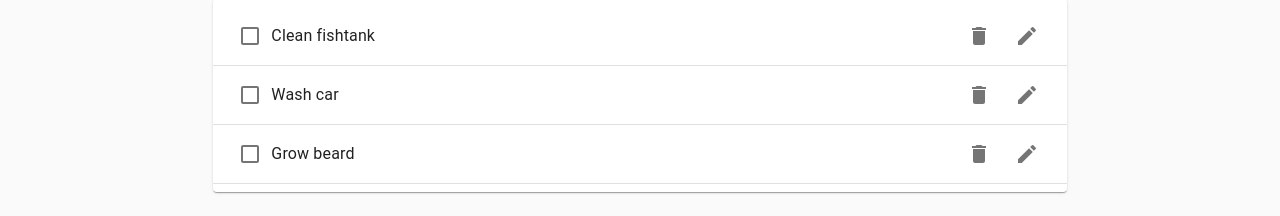
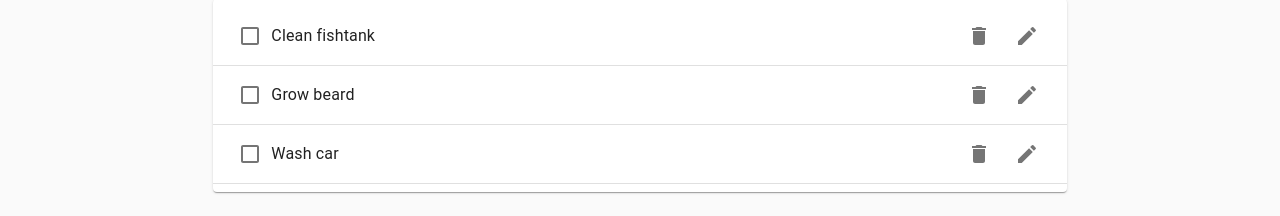
Before and after one commit to tpsnugget/REACT-Section-33-Hooks-Project, a React (Create React App) app in the folder todo-app/: page / in a window 1280 px wide. Shown: the part 185-401 px from the top of the page. Built offline with nearby package versions, Linux system fonts and the light colour scheme; the HTML template or start-up script is replaced by a standard one.

Commit message:
C5:33:255 complete.

```diff
--- a/todo-app/package.json
+++ b/todo-app/package.json
@@ -7,7 +7,8 @@
     "@material-ui/icons": "^4.5.1",
     "react": "^16.12.0",
     "react-dom": "^16.12.0",
-    "react-scripts": "3.2.0"
+    "react-scripts": "3.2.0",
+    "uuid": "^3.3.3"
   },
   "scripts": {
     "start": "react-scripts start",
--- a/todo-app/src/Todo.js
+++ b/todo-app/src/Todo.js
@@ -7,18 +7,22 @@ import DeleteIcon from "@material-ui/icons/Delete"
 import EditIcon from "@material-ui/icons/Edit"
 import ListItemSecondaryAction from "@material-ui/core/ListItemSecondaryAction"
 
-function Todo({ task, completed }) {
+function Todo({ task, completed, id, removeTodo, toggleTodo }) {
    return (
       <ListItem>
          <Checkbox
             tabIndex={-1}
             checked={completed}
+            onClick={() => toggleTodo(id)}
          />
          <ListItemText style={{textDecoration: completed ? "line-through" : "none"}}>
             {task}
          </ListItemText>
          <ListItemSecondaryAction>
-            <IconButton aria-label="Delete">
+            <IconButton
+               aria-label="Delete"
+               onClick={() => removeTodo(id)}
+            >
                <DeleteIcon />
             </IconButton>
             <IconButton aria-label="Edit">
--- a/todo-app/src/TodoApp.js
+++ b/todo-app/src/TodoApp.js
@@ -6,18 +6,32 @@ import Toolbar from "@material-ui/core/Toolbar"
 import Grid from "@material-ui/core/Grid"
 import TodoList from "./TodoList"
 import TodoForm from "./TodoForm"
+import uuid from "uuid/v4"
 
 function TodoApp() {
 
    const initialTodos = [
-      { id: 1, task: "Clean fishtank", completed: false },
-      { id: 2, task: "Wash car", completed: false },
-      { id: 3, task: "Grow beard", completed: false }
+      { id: uuid(), task: "Clean fishtank", completed: false },
+      { id: uuid(), task: "Grow beard", completed: false },
+      { id: uuid(), task: "Wash car", completed: false }
    ]
 
    const [todos, setTodos] = useState(initialTodos)
+
    const addTodo = newTodoText => {
-      setTodos([...todos, { id: 4, task: newTodoText, completed: false }])
+      setTodos([...todos, { id: uuid(), task: newTodoText, completed: false }])
+   }
+
+   const removeTodo = todoId => {
+      const updatedTodos = todos.filter(todo => todo.id !== todoId)
+      setTodos(updatedTodos)
+   }
+
+   const toggleTodo = todoId => {
+      const updatedTodos = todos.map(todo =>
+         todo.id === todoId ? {...todo, completed: !todo.completed} : todo
+         )
+         setTodos(updatedTodos)
    }
 
    return (
@@ -45,7 +59,11 @@ function TodoApp() {
          <Grid container justify="center" style={{marginTop: "1rem"}}>
             <Grid item xs={11} md={8} ls={4}>
                <TodoForm addTodo={addTodo} />
-               <TodoList todos={todos} />
+               <TodoList
+                  todos={todos}
+                  removeTodo={removeTodo}
+                  toggleTodo={toggleTodo}
+               />
             </Grid>
          </Grid>
       </Paper>
--- a/todo-app/src/TodoList.js
+++ b/todo-app/src/TodoList.js
@@ -4,13 +4,20 @@ import List from "@material-ui/core/List"
 import Divider from "@material-ui/core/Divider"
 import Todo from "./Todo"
 
-function TodoList(props) {
+function TodoList({ todos, removeTodo, toggleTodo }) {
    return (
       <Paper>
          <List>
-            {props.todos.map((todo, i) => (
+            {todos.map((todo, i) => (
                <>
-                  <Todo task={todo.task} completed={todo.completed} key={todo.id} />
+                  <Todo
+                     task={todo.task}
+                     completed={todo.completed}
+                     key={todo.id}
+                     id={todo.id}
+                     removeTodo={removeTodo}
+                     toggleTodo={toggleTodo}
+                  />
                   <Divider />
                </>
             ))}
```
